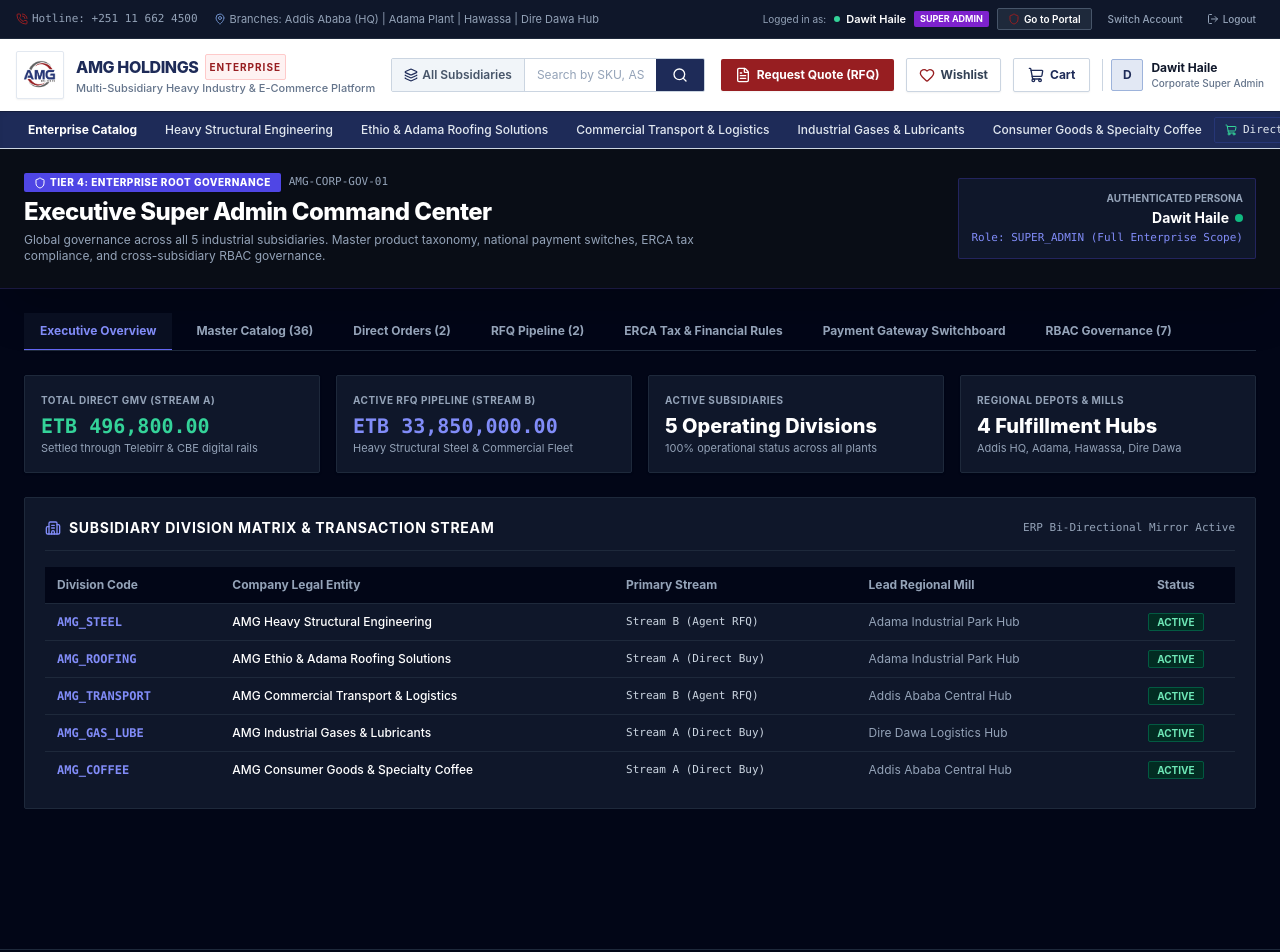
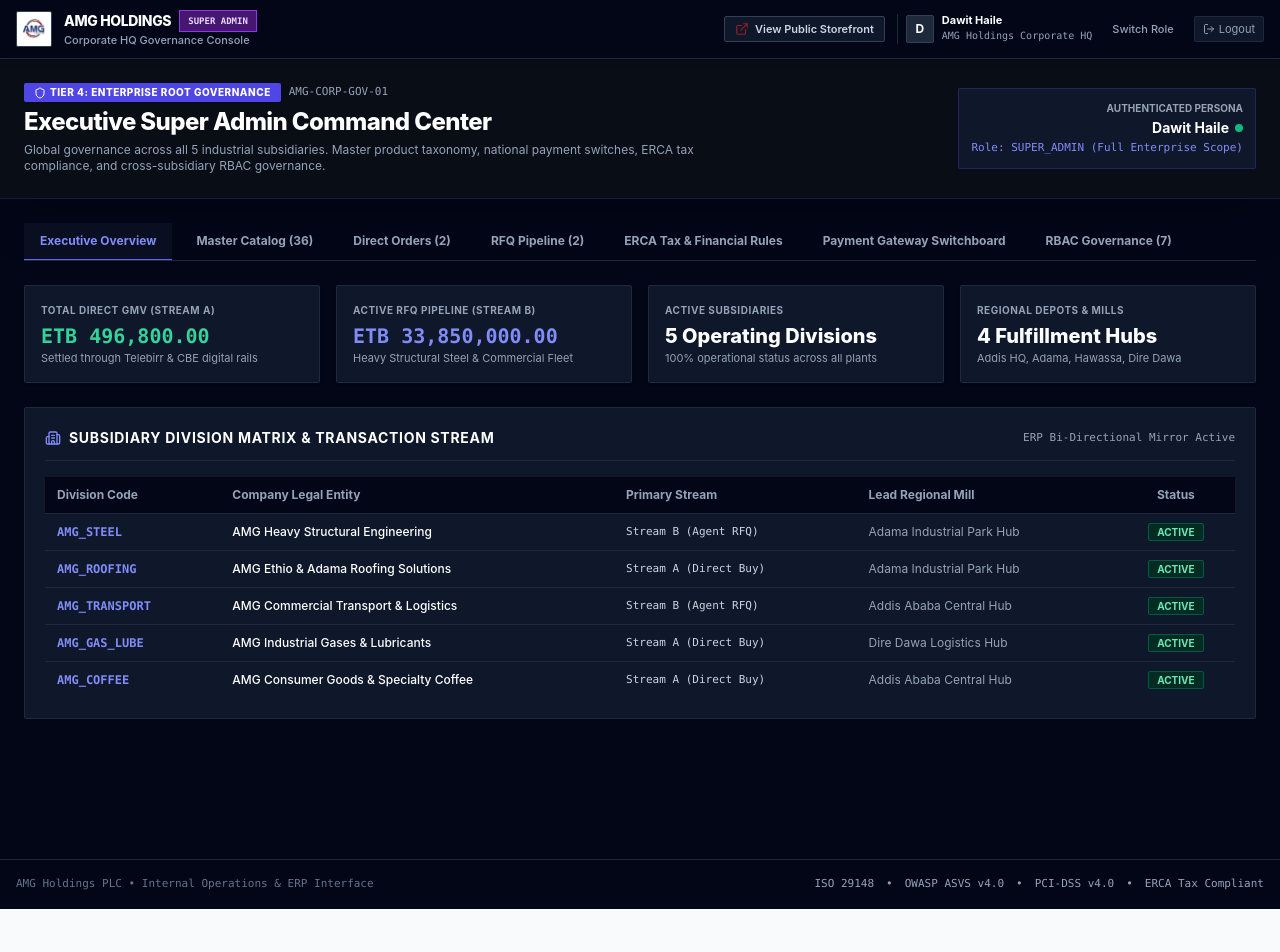
Before and after one commit to amoori01/E-Commerce, a Next.js app: page /admin in a window 1280 px wide. Shown: the top 952 px of the page. After the commit the page ends 909 px from the top, so only its background shows below. Built offline with nearby package versions, Linux system fonts and the light colour scheme.

Commit message:
feat(navigation): replace consumer shopping navbar with dedicated enterprise header on staff management dashboards

```diff
--- a/src/components/layout/Footer.tsx
+++ b/src/components/layout/Footer.tsx
@@ -1,9 +1,36 @@
+'use client';
+
 import React from 'react';
 import Link from 'next/link';
+import { usePathname } from 'next/navigation';
 import { Shield, Award, Landmark, Phone, Mail, MapPin } from 'lucide-react';
 import { SUBSIDIARIES, BRANCHES } from '@/lib/constants';
 
 export function Footer() {
+  const pathname = usePathname();
+  const isManagementWorkspace =
+    pathname?.startsWith('/admin') ||
+    pathname?.startsWith('/branch-admin') ||
+    pathname?.startsWith('/agent');
+
+  if (isManagementWorkspace) {
+    return (
+      <footer className="bg-slate-950 text-slate-500 text-[11px] py-4 border-t border-slate-800 font-mono">
+        <div className="max-w-7xl mx-auto px-4 flex flex-col sm:flex-row items-center justify-between gap-2">
+          <span>AMG Holdings PLC • Internal Operations & ERP Interface</span>
+          <div className="flex items-center space-x-3 text-slate-400">
+            <span>ISO 29148</span>
+            <span>•</span>
+            <span>OWASP ASVS v4.0</span>
+            <span>•</span>
+            <span>PCI-DSS v4.0</span>
+            <span>•</span>
+            <span>ERCA Tax Compliant</span>
+          </div>
+        </div>
+      </footer>
+    );
+  }
   return (
     <footer className="bg-slate-900 text-slate-400 text-xs border-t border-slate-800">
       {/* Compliance & Standards Verification Bar */}
--- a/src/components/layout/Navbar.tsx
+++ b/src/components/layout/Navbar.tsx
@@ -3,6 +3,7 @@
 import React, { useState } from 'react';
 import Link from 'next/link';
 import Image from 'next/image';
+import { usePathname } from 'next/navigation';
 import { useAuth } from '@/lib/auth-context';
 import { useCart } from '@/lib/cart-context';
 import { useWishlist } from '@/lib/wishlist-context';
@@ -24,10 +25,12 @@ import {
   X,
   Heart,
   LogOut,
-  LogIn
+  LogIn,
+  ExternalLink
 } from 'lucide-react';
 
 export function Navbar() {
+  const pathname = usePathname();
   const { currentUser, activeRole, isLoggedIn, logout } = useAuth();
   const { totalCount, setIsCartDrawerOpen, openRfq } = useCart();
   const { wishlistCount } = useWishlist();
@@ -40,6 +43,115 @@ export function Navbar() {
     sales_agent: { label: 'Sales Engineer (Agent)', badgeColor: 'bg-blue-700', route: '/agent' },
     customer: { label: 'Corporate B2B Client', badgeColor: 'bg-amber-700', route: '/portal' },
   };
+
+  // When inside staff/management workspaces (/admin, /branch-admin, /agent),
+  // hide all customer shopping navigation (cart, wishlist, RFQ, search, consumer subsidiary bar)
+  const isManagementWorkspace =
+    pathname?.startsWith('/admin') ||
+    pathname?.startsWith('/branch-admin') ||
+    pathname?.startsWith('/agent');
+
+  if (isManagementWorkspace) {
+    const portalConfig = pathname?.startsWith('/admin')
+      ? {
+          badge: 'SUPER ADMIN',
+          badgeColor: 'bg-purple-900/80 border-purple-600 text-purple-200',
+          title: 'Corporate HQ Governance Console',
+          subtitle: 'Multi-subsidiary catalog, direct orders GMV ledger, tax rules & audit logs',
+          workspaceLink: '/admin',
+        }
+      : pathname?.startsWith('/branch-admin')
+      ? {
+          badge: 'BRANCH DEPOT ADMIN',
+          badgeColor: 'bg-emerald-900/80 border-emerald-600 text-emerald-200',
+          title: 'Depot Warehouse & Inventory Management',
+          subtitle: 'Stock intakes (+50/+500), POS sync, gate pass clearance & agent assignments',
+          workspaceLink: '/branch-admin',
+        }
+      : {
+          badge: 'SALES ENGINEER',
+          badgeColor: 'bg-blue-900/80 border-blue-600 text-blue-200',
+          title: 'Technical Quotation & Proforma Workspace',
+          subtitle: 'Cost breakdown formulation, revisions v1/v2, 15% VAT & ERCA fiscal seal',
+          workspaceLink: '/agent',
+        };
+
+    return (
+      <header className="w-full bg-slate-950 border-b border-slate-800 text-white sticky top-0 z-40 text-xs shadow-md">
+        <div className="max-w-7xl mx-auto px-4 py-2.5 flex items-center justify-between gap-4">
+          {/* Left: Brand Logo & Management Console Title */}
+          <Link href={portalConfig.workspaceLink} className="flex items-center space-x-3 group shrink-0">
+            <div className="w-9 h-9 bg-white flex items-center justify-center rounded-sm p-1 border border-slate-700 shadow-sm">
+              <img src="/logo.png" alt="AMG Holdings" className="max-h-full max-w-full object-contain" />
+            </div>
+            <div>
+              <div className="flex items-center space-x-2">
+                <span className="font-extrabold text-sm tracking-tight text-white group-hover:text-slate-200">
+                  AMG HOLDINGS
+                </span>
+                <span className={`px-2 py-0.5 rounded-xs font-mono font-bold text-[9px] uppercase border ${portalConfig.badgeColor}`}>
+                  {portalConfig.badge}
+                </span>
+              </div>
+              <div className="text-[11px] text-slate-400 font-medium hidden md:block">
+                {portalConfig.title}
+              </div>
+            </div>
+          </Link>
+
+          {/* Right: Staff Controls & Storefront Switcher */}
+          <div className="flex items-center space-x-3 text-xs">
+            {/* View Public Storefront Link */}
+            <Link
+              href="/"
+              className="px-2.5 py-1 bg-slate-900 hover:bg-slate-800 text-slate-300 hover:text-white border border-slate-700 rounded-sm font-semibold text-[11px] flex items-center space-x-1.5 transition-colors shadow-xs"
+              title="Open customer-facing public storefront catalog"
+            >
+              <ExternalLink className="w-3.5 h-3.5 text-amg-red" />
+              <span className="hidden sm:inline">View Public Storefront</span>
+              <span className="sm:hidden">Storefront</span>
+            </Link>
+
+            {/* Authenticated Staff User Pill */}
+            {currentUser && (
+              <div className="flex items-center space-x-2 pl-2 border-l border-slate-800">
+                <div className="w-7 h-7 rounded-sm bg-slate-800 border border-slate-700 text-white font-bold flex items-center justify-center text-xs">
+                  {currentUser.fullName[0]}
+                </div>
+                <div className="hidden lg:block text-left">
+                  <div className="text-[11px] font-bold text-white leading-tight">
+                    {currentUser.fullName}
+                  </div>
+                  <div className="text-[10px] text-slate-400 font-mono">
+                    {currentUser.companyName || roleLabels[activeRole]?.label}
+                  </div>
+                </div>
+              </div>
+            )}
+
+            {/* Switch Account */}
+            <Link
+              href="/login"
+              className="px-2 py-1 text-slate-400 hover:text-sky-300 text-[11px] font-medium transition-colors"
+            >
+              Switch Role
+            </Link>
+
+            {/* Logout */}
+            <button
+              type="button"
+              onClick={() => logout()}
+              className="px-2 py-1 bg-slate-900 hover:bg-red-950 text-slate-400 hover:text-rose-400 border border-slate-800 rounded-sm text-[11px] transition-colors flex items-center space-x-1"
+              title="Log out of session"
+            >
+              <LogOut className="w-3 h-3" />
+              <span className="hidden sm:inline">Logout</span>
+            </button>
+          </div>
+        </div>
+      </header>
+    );
+  }
 
   return (
     <header className="w-full bg-white border-b border-slate-300 sticky top-0 z-40 text-xs">
```
